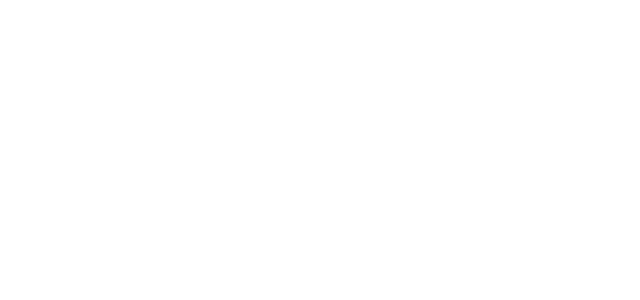
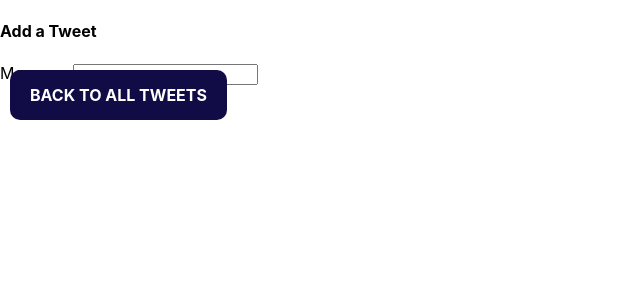
Before and after one commit to katribu/twitterfrontend, a React (Create React App) app: page /addtweet in a window 1280 px wide. Shown: the top 300 px of the page, without its empty margins (0-640 px from the left). Built offline with nearby package versions, Linux system fonts and the light colour scheme.

Commit message:
made a new Tweet component

```diff
--- a/src/App.css
+++ b/src/App.css
@@ -44,7 +44,7 @@ body, html {
 .userFeedContainer {
   background:rgb(104, 90, 215);
   margin: 20px auto;
-  max-width: 400px;
+  max-width: 500px;
   padding: 20px;
   border-radius: 10px;
 }
@@ -61,6 +61,7 @@ body, html {
   font-weight: bold;
   text-transform: uppercase;
   border-radius: 10px;
+  margin: 10px;
 }
 
 .linkDiv {
--- a/src/App.js
+++ b/src/App.js
@@ -1,7 +1,8 @@
 
 import './App.css';
 import Feed from './components/Feed'
-import UserFeed from './components/UserFeed';
+import UserFeed from './components/UserFeed'
+import AddTweet from './components/AddTweet'
 import {BrowserRouter,Switch,Route}  from "react-router-dom"
 
 function App() {
@@ -10,6 +11,7 @@ function App() {
       <Switch>
         <Route path='/' exact component={Feed}/>
         <Route path='/user/:username' component={UserFeed} />
+        <Route path='/addtweet' component={AddTweet} />
 
       </Switch>
 
--- /dev/null
+++ b/src/components/AddTweet.js
@@ -0,0 +1,17 @@
+import React from "react"
+import {Link} from "react-router-dom"
+
+export default class AddTweet extends React.Component{
+    render(){
+        return (
+            <div>
+                <h4>Add a Tweet</h4>
+                <form>
+                    <label> Message:<input type="text"/></label>
+                </form>
+
+                <Link to={"/"} className="backLink">Back to All Tweets</Link>
+            </div>
+        )
+    }
+}
--- a/src/components/Feed.js
+++ b/src/components/Feed.js
@@ -1,8 +1,6 @@
 import React from 'react'
 import { getAllTweets } from '../services/fetch'
-import {Link} from 'react-router-dom'
-import Moment from 'react-moment';
-import {FaTwitter} from 'react-icons/fa'
+import Tweet from './Tweet'
 
 
 export default class Feed extends React.Component{
@@ -22,16 +20,9 @@ export default class Feed extends React.Component{
     render(){
         const {allTweets} = this.state
         const tweets = allTweets.map(tweet => {
-            return (
-                <div key={tweet.id} className="tweetContainer">
-                    <div className="user">
-                        <h4><FaTwitter/>{tweet.name} <Link to={`/user/${tweet.username}`}>(@{tweet.username}) </Link>
-                        <span className="ago"><Moment fromNow>{tweet.created_at}</Moment></span></h4>
-                    </div>
-                    <p className="message">{tweet.message}</p>
-                </div>
-            )
+           return <Tweet tweetInfo={tweet}/>
         })
+
         return(
             // get all the tweets
             <div className="feedContainer">
--- /dev/null
+++ b/src/components/Tweet.js
@@ -0,0 +1,21 @@
+import React from 'react'
+import {Link} from 'react-router-dom'
+import Moment from 'react-moment';
+import {FaTwitter} from 'react-icons/fa'
+
+export default class Tweet extends React.Component{
+    render(){
+            const tweet = this.props.tweetInfo
+            const {id,name,username,created_at,message} = tweet
+            return (
+                <div key={id} className="tweetContainer">
+                    <div className="user">
+                        <h4><FaTwitter/>{name} <Link to={`/user/${username}`}>(@{username}) </Link>
+                        <span className="ago"><Moment fromNow>{created_at}</Moment></span></h4>
+                    </div>
+                    <p className="message">{message}</p>
+                </div>
+            )
+
+    }
+}
--- a/src/components/UserFeed.js
+++ b/src/components/UserFeed.js
@@ -47,7 +47,11 @@ export default class UserFeed extends React.Component{
             <div className="userFeedContainer">
                 <h2><FaTwitter/> Feed for @{this.props.match.params.username}</h2>
                 <div className="userTweets">{usernameTweets}</div>
-                <div className="linkDiv"><Link to={"/"} className="backLink">Back to All Tweets</Link></div>
+                <div className="linkDiv">
+                    <Link to={"/"} className="backLink">Back to All Tweets</Link>
+                    <Link to={"/addtweet"} className="backLink">Add Tweet</Link>
+                </div>
+
             </div>
         )
     }
```
